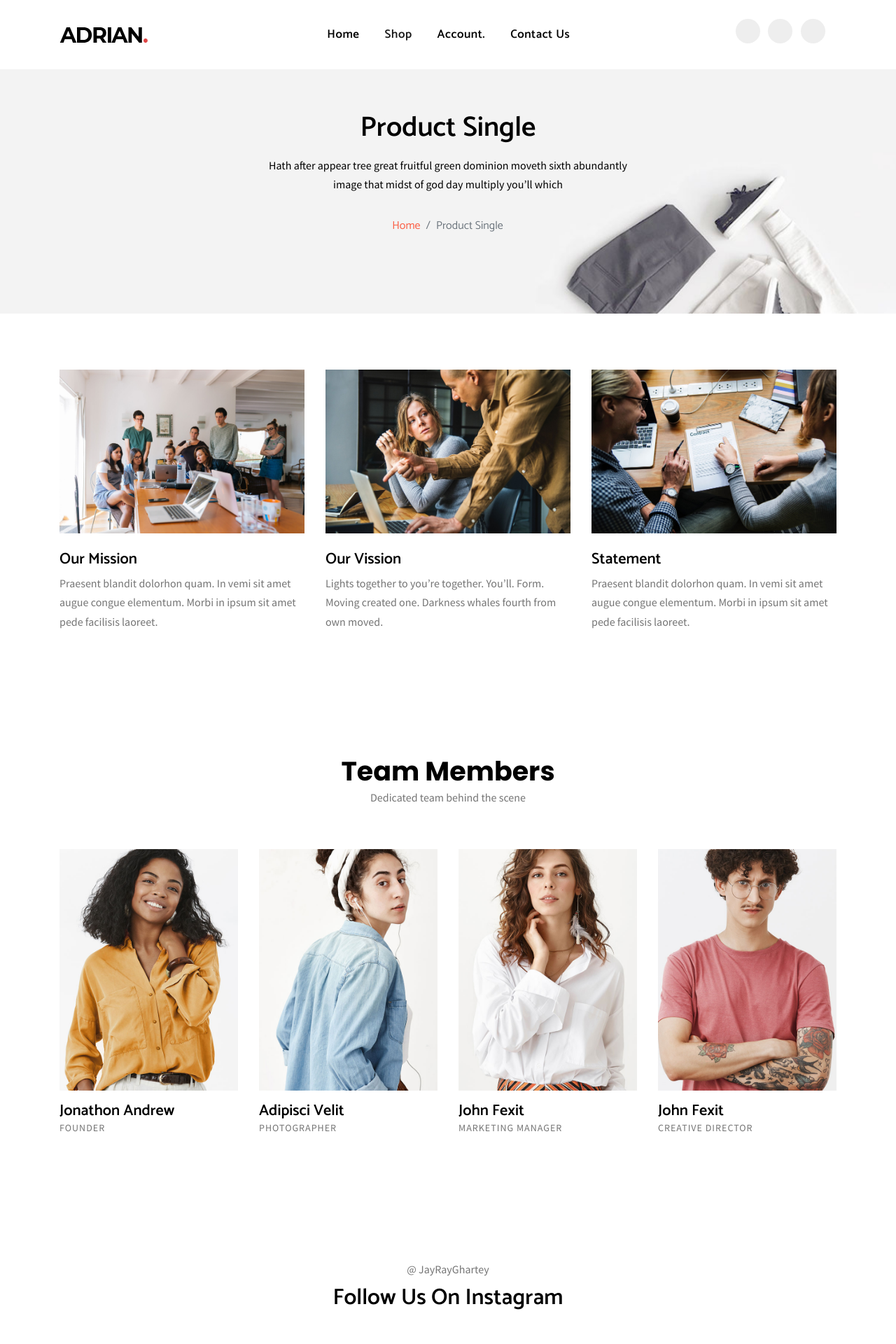
After one commit to rkBoahene/FashionShop1, a Django app: page /about/ in a window 1280 px wide. The commit adds this page. Shown: the top 1920 px of the page at 70% size. Run offline with Django 3.2, Linux system fonts and the light colour scheme; some libraries are stand-ins or nearby versions.

Commit message:
do about us page

```diff
--- a/FashionShop1/FashionShop1/urls.py
+++ b/FashionShop1/FashionShop1/urls.py
@@ -13,16 +13,18 @@ Including another URLconf
     1. Import the include() function: from django.urls import include, path
     2. Add a URL to urlpatterns:  path('blog/', include('blog.urls'))
 """
+from os import name
 from django.conf import settings
 from django.contrib import admin
 from django.urls import path
 from django.urls.conf import include
 from django.conf.urls.static import static
-
+from fashionUser.views import about_company
 urlpatterns = [
     path('admin/', admin.site.urls),
     path('auth', include('shop.urls')),
-    path('', include('products.urls', namespace='products'))
+    path('', include('products.urls', namespace='products')),
+    path('about/',about_company, name='about_company'),
 ]
 
 
--- a/FashionShop1/fashionUser/views.py
+++ b/FashionShop1/fashionUser/views.py
@@ -1,3 +1,5 @@
 from django.shortcuts import render
 
 # Create your views here.
+def about_company(request):
+    return render(request,"shop/about.html")
--- a/FashionShop1/templates/partials/_navbar.html
+++ b/FashionShop1/templates/partials/_navbar.html
@@ -1,4 +1,7 @@
 {% load static %}
+
+{% url 'products:index'  as home_url%}
+{% url 'about_company'  as about_us%}
 
 <nav class="navbar navbar-expand-lg navbar-light bg-white w-100 navigation" id="navbar">
   <div class="container">
@@ -12,11 +15,11 @@
 
     <div class="collapse navbar-collapse " id="main-navbar">
       <ul class="navbar-nav mx-auto">
-        <li class="nav-item active">
-          <a class="nav-link" href="{% url 'products:index' %}">Home </a>
+        <li class="nav-item {% if request.path == home_url%}active{% endif %}">
+          <a class="nav-link" href="{{home_url}}">Home </a>
         </li>
 
-        <li class="nav-item"><a class="nav-link" href="">Shop</a></li>
+        <li class="nav-item {% if request.path == about_us %}active{% endif %}"><a class="nav-link" href="{{about_us}}">Shop</a></li>
 
 
 
--- /dev/null
+++ b/FashionShop1/templates/partials/_sub_nav_header.html
@@ -0,0 +1,22 @@
+{% load static %}
+
+<section class="page-header">
+	<div class="overly"></div>
+	<div class="container">
+		<div class="row justify-content-center">
+			<div class="col-lg-6">
+				<div class="content text-center">
+					<h1 class="mb-3">Product Single</h1>
+					<p>Hath after appear tree great fruitful green dominion moveth sixth abundantly image that midst of god day multiply you’ll which</p>
+
+				<nav aria-label="breadcrumb">
+				  <ol class="breadcrumb bg-transparent justify-content-center">
+				    <li class="breadcrumb-item"><a href="index-2.html">Home</a></li>
+				    <li class="breadcrumb-item active" aria-current="page">Product Single</li>
+				  </ol>
+				</nav>
+				</div>
+			</div>
+		</div>
+	</div>
+</section>
--- /dev/null
+++ b/FashionShop1/templates/shop/about.html
@@ -0,0 +1,140 @@
+{% extends 'base.html' %}
+{% load static %}
+
+{% block content %}
+{% include 'partials/_sub_nav_header.html' %}
+
+<section class="about section">
+	<div class="container">
+		<div class="row">
+			<div class="col-lg-4 col-sm-6  col-md-6">
+				<div class="about-info mb-5 mb-lg-0">
+					<img class="img-fluid" src="{% static 'images/about/about-1.jpg' %}" alt="about-img">
+					<h4 class="mt-4">Our Mission</h4>
+					<p>Praesent blandit dolorhon quam. In vemi sit amet augue congue elementum. Morbi in ipsum sit amet pede facilisis laoreet.</p>
+				</div>
+			</div>
+			<div class="col-lg-4 col-sm-6 col-md-6">
+				<div class="about-info mb-5 mb-lg-0">
+					<img class="img-fluid" src="{% static 'images/about/about-3.jpg' %}" alt="about-img">
+					<h4 class="mt-4">Our Vission</h4>
+					<p>Lights together to you’re together. You’ll. Form. Moving created one. Darkness whales fourth from own moved.</p>
+				</div>
+			</div>
+			<div class="col-lg-4 col-sm-6 col-md-6">
+				<div class="about-info">
+					<img class="img-fluid" src="{% static 'images/about/about-2.jpg' %}" alt="about-img">
+					<h4 class="mt-4">Statement</h4>
+					<p>Praesent blandit dolorhon quam. In vemi sit amet augue congue elementum. Morbi in ipsum sit amet pede facilisis laoreet.</p>
+				</div>
+			</div>
+		</div>
+	</div>
+</section>
+
+<section class="team section">
+	<div class="container">
+		<div class="row justify-content-center">
+			<div class="col-lg-8">
+				<div class="title text-center">
+					<h2>Team Members</h2>
+					<p>Dedicated team behind the scene</p>
+				</div>
+			</div>
+		</div>
+		<div class="row">
+			<div class="col-lg-3 col-sm-6 col-md-6">
+				<div class="team-member mb-5 mb-lg-0">
+					<img class="img-fluid" src="{% static 'images/team/team-img-1.jpg' %}" alt="">
+					<h4 class="mt-3 mb-0">Jonathon Andrew</h4>
+					<p>Founder</p>
+				</div>
+			</div>
+			<div class="col-lg-3 col-sm-6 col-md-6">
+				<div class="team-member mb-5 mb-lg-0">
+					<img class="img-fluid" src="{% static 'images/team/team-img-2.jpg' %}" alt="">
+					<h4 class="mt-3 mb-0">Adipisci Velit</h4>
+					<p>Photographer</p>
+				</div>
+			</div>
+			<div class="col-lg-3 col-sm-6 col-md-6">
+				<div class="team-member mb-5 mb-lg-0">
+					<img class="img-fluid" src="{% static 'images/team/team-img-3.jpg' %}" alt="">
+					<h4 class="mt-3 mb-0">John Fexit</h4>
+					<p>Marketing Manager</p>
+				</div>
+			</div>
+			<div class="col-lg-3 col-sm-6 col-md-6">
+				<div class="team-member mb-5 mb-lg-0">
+					<img class="img-fluid" src="{% static 'images/team/team-img-4.jpg' %}" alt="">
+					<h4 class="mt-3 mb-0">John Fexit</h4>
+					<p>Creative Director</p>
+				</div>
+			</div>
+		</div>
+	</div>
+</section>
+<!-- instagram -->
+<section class="section feed pb-0" id="instafeed">
+  <div class="container-fluid">
+    <div class="row">
+      <div class="col-12 text-center">
+        <p class="mb-2">@ JayRayGhartey</p>
+        <h2 class="mb-5">Follow Us On Instagram</h2>
+      </div>
+    </div>
+
+      <div class="row">
+        <div class="col-lg-2 col-md-3 col-sm-4 col-6 px-0 mb-4 mb-lg-0">
+          <div class="instagram-post mx-2"><img class="img-fluid w-100" src="{% static 'images/feed/i1.jpg' %}" alt="instagram-image">
+            <ul class="list-inline text-center mb-0">
+              <li class="list-inline-item"><a href="" target="_blank" class="text-white"><i class="tf-ion-ios-heart mr-2"></i>40</a></li>
+              <li class="list-inline-item"><a href="" target="_blank" class="text-white"><i class="tf-ion-android-chat mr-2"></i>24</a></li>
+            </ul>
+          </div>
+        </div>
+        <div class="col-lg-2 col-md-3 col-sm-4 col-6 px-0 mb-4 mb-lg-0">
+          <div class="instagram-post mx-2"><img class="img-fluid w-100" src="{% static 'images/feed/i2.jpg' %}" alt="instagram-image">
+            <ul class="list-inline text-center mb-0">
+              <li class="list-inline-item"><a href="" target="_blank" class="text-white"><i class="tf-ion-ios-heart mr-2"></i>65</a></li>
+              <li class="list-inline-item"><a href="" target="_blank" class="text-white"><i class="tf-ion-android-chat mr-2"></i>11</a></li>
+            </ul>
+          </div>
+        </div>
+        <div class="col-lg-2 col-md-3 col-sm-4 col-6 px-0 mb-4 mb-lg-0">
+          <div class="instagram-post mx-2"><img class="img-fluid w-100" src="{% static 'images/feed/i5.jpg' %}" alt="instagram-image">
+            <ul class="list-inline text-center mb-0">
+              <li class="list-inline-item"><a href="" target="_blank" class="text-white"><i class="tf-ion-ios-heart mr-2"></i>33</a></li>
+              <li class="list-inline-item"><a href="" target="_blank" class="text-white"><i class="tf-ion-android-chat mr-2"></i>78</a></li>
+            </ul>
+          </div>
+        </div>
+        <div class="col-lg-2 col-md-3 col-sm-4 col-6 px-0 mb-4 mb-lg-0">
+          <div class="instagram-post mx-2"><img class="img-fluid w-100" src="{% static 'images/feed/i4.jpg' %}" alt="instagram-image">
+            <ul class="list-inline text-center mb-0">
+              <li class="list-inline-item"><a href="" target="_blank" class="text-white"><i class="tf-ion-ios-heart mr-2"></i>32</a></li>
+              <li class="list-inline-item"><a href="" target="_blank" class="text-white"><i class="tf-ion-android-chat mr-2"></i>77</a></li>
+            </ul>
+          </div>
+        </div>
+        <div class="col-lg-2 col-md-3 col-sm-4 col-6 px-0 mb-4 mb-lg-0">
+          <div class="instagram-post mx-2"><img class="img-fluid w-100" src="{% static 'images/feed/i1.jpg' %}" alt="instagram-image">
+            <ul class="list-inline text-center mb-0">
+              <li class="list-inline-item"><a href="" target="_blank" class="text-white"><i class="tf-ion-ios-heart mr-2"></i>80</a></li>
+              <li class="list-inline-item"><a href="" target="_blank" class="text-white"><i class="tf-ion-android-chat mr-2"></i>38</a></li>
+            </ul>
+          </div>
+        </div>
+        <div class="col-lg-2 col-md-3 col-sm-4 col-6 px-0 mb-4 mb-lg-0">
+          <div class="instagram-post mx-2"><img class="img-fluid w-100" src="{% static 'images/feed/i5.jpg' %}" alt="instagram-image">
+            <ul class="list-inline text-center mb-0">
+              <li class="list-inline-item"><a href="" target="_blank" class="text-white"><i class="tf-ion-ios-heart mr-2"></i>22</a></li>
+              <li class="list-inline-item"><a href="" target="_blank" class="text-white"><i class="tf-ion-android-chat mr-2"></i>57</a></li>
+            </ul>
+          </div>
+        </div>
+      </div>
+      <!-- /without instagram image -->
+  </div>
+</section>
+{% endblock content %}
```
Also changed, not shown: FashionShop1/templates/products/details.html (+1 -19 lines).
